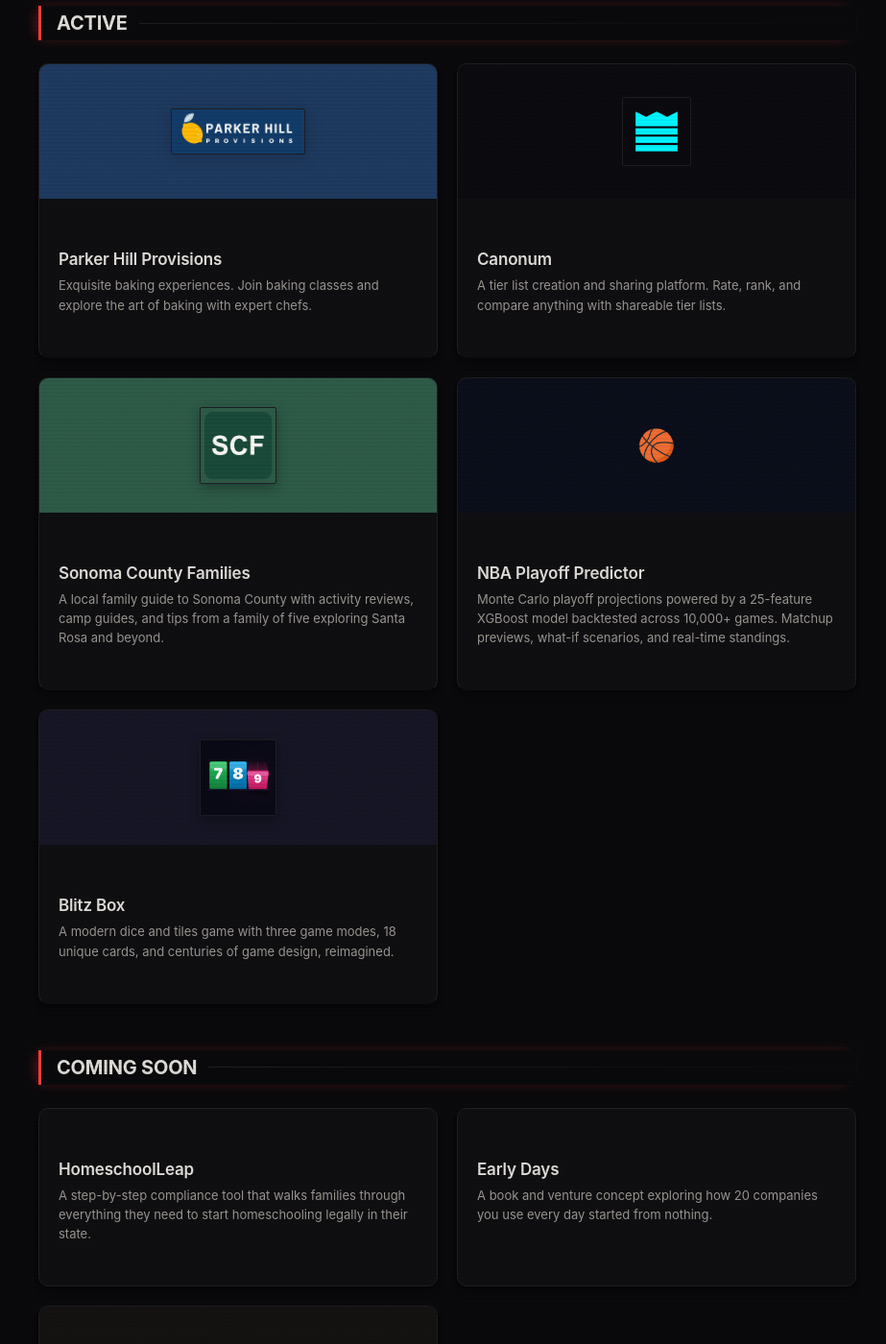
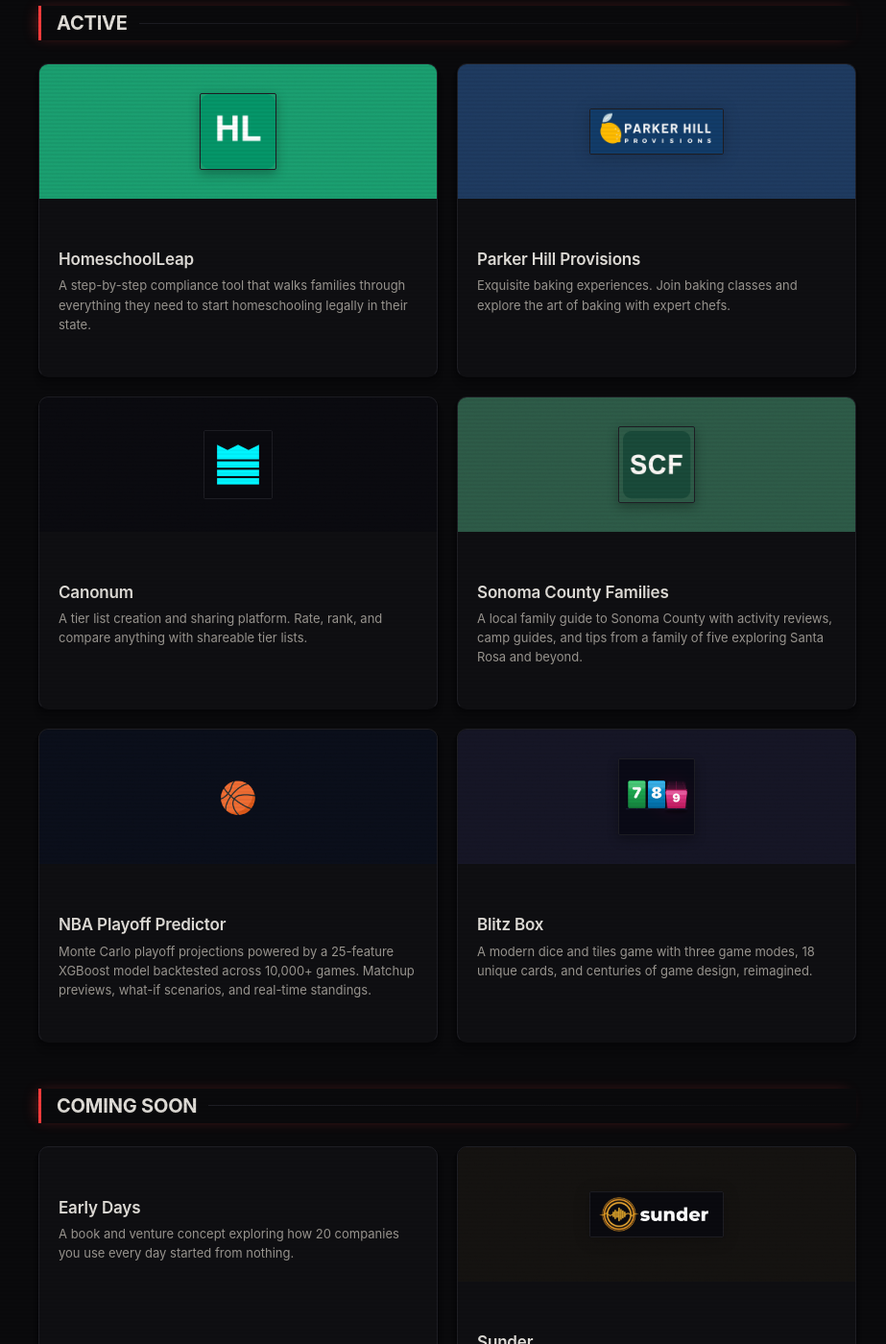
Before and after one commit to seanrmoran/seanrmoran.github.io, a Jekyll site: the page built from projects.md, in a window 1280 px wide and 1400 px high, scrolled down 251 px. Shown: the whole window at 96% size, without its empty margins (174-1097 px from the left). Built offline with Jekyll 4.4.1, drawn with Linux system fonts in a browser that asks for light colours.

Commit message:
Move HomeschoolLeap to first active project with app icon
Co-Authored-By: Claude Opus 4.6 (1M context) <noreply@anthropic.com>

```diff
--- a/projects.md
+++ b/projects.md
@@ -6,6 +6,15 @@ title: Projects
 <h2 class="project-section-heading">Active</h2>
 
 <div class="project-list">
+  <a href="https://homeschoolleap.com" class="project-item">
+    <div class="project-logo-wrap" style="background:#1a9e6f">
+      <img src="/assets/images/projects/homeschoolleap-icon.png" alt="HomeschoolLeap app icon" class="project-logo project-logo--icon">
+    </div>
+    <div class="project-item-inner">
+      <h3>HomeschoolLeap</h3>
+      <p class="project-desc">A step-by-step compliance tool that walks families through everything they need to start homeschooling legally in their state.</p>
+    </div>
+  </a>
   <a href="https://parkerhillprovisions.com" class="project-item">
     <div class="project-logo-wrap" style="background:#1e3a5f">
       <img src="/assets/images/projects/php-logo.png" alt="Parker Hill Provisions logo" class="project-logo project-logo--wide">
@@ -58,12 +67,6 @@ title: Projects
 <div class="project-list">
   <div class="project-item">
     <div class="project-item-inner">
-      <h3>HomeschoolLeap</h3>
-      <p class="project-desc">A step-by-step compliance tool that walks families through everything they need to start homeschooling legally in their state.</p>
-    </div>
-  </div>
-  <div class="project-item">
-    <div class="project-item-inner">
       <h3>Early Days</h3>
       <p class="project-desc">A book and venture concept exploring how 20 companies you use every day started from nothing.</p>
     </div>
```
Also changed, not shown: assets/images/projects/homeschoolleap-icon.png (added).
